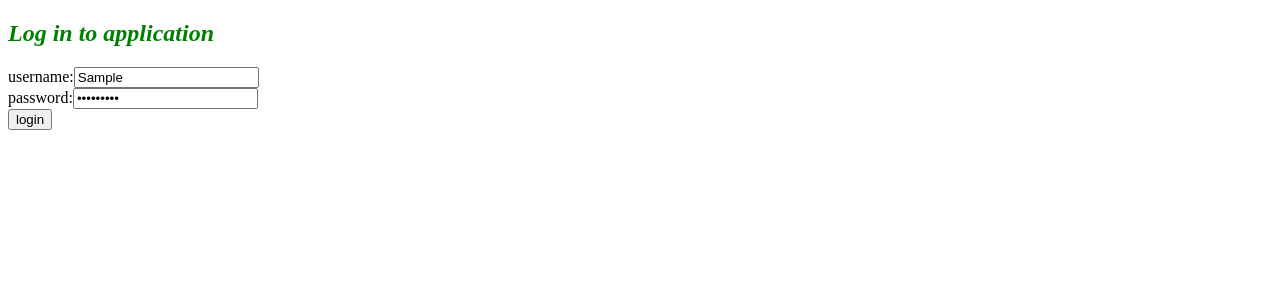
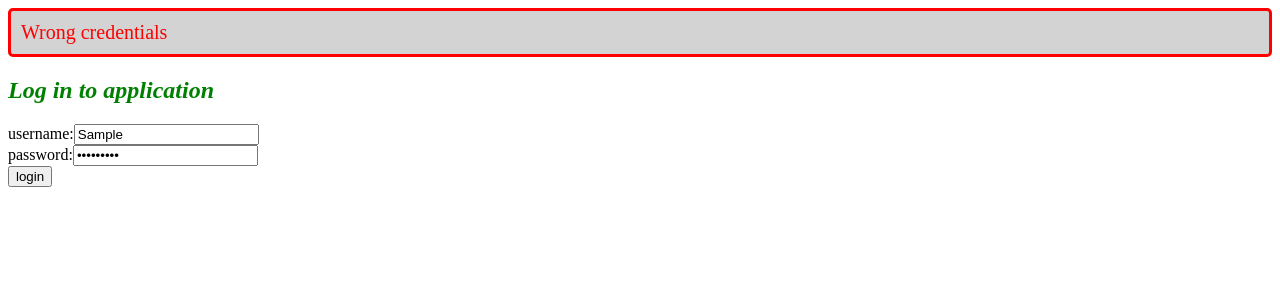
Before and after one commit to eliastakala/fullstack25, a React (Vite) app in the folder part5/bloglist-frontend/: page / in a window 1280 px wide. Both pictures are taken after typing "Sample", "Sample123" into the empty fields and a click on the button "login". Shown: the top 300 px of the page. Built offline with nearby package versions, Linux system fonts and the light colour scheme; no server answers.

Commit message:
7.10 done

```diff
--- a/part5/bloglist-frontend/package.json
+++ b/part5/bloglist-frontend/package.json
@@ -12,6 +12,7 @@
   },
   "dependencies": {
     "@reduxjs/toolkit": "^2.11.2",
+    "@tanstack/react-query": "^5.90.21",
     "axios": "^1.9.0",
     "react": "^19.1.0",
     "react-dom": "^19.1.0",
--- a/part5/bloglist-frontend/src/App.jsx
+++ b/part5/bloglist-frontend/src/App.jsx
@@ -1,25 +1,26 @@
-import { useState, useEffect } from "react";
+import { useState, useEffect, useReducer, useContext } from "react";
 import BlogForm from "./components/BlogForm";
 import Togglable from "./components/Togglable";
-import {
-  SuccessNotification,
-  ErrorNotification,
-} from "./components/Notification";
+import Notification from "./components/Notification";
 import blogService from "./services/blogs";
-import { setSuccessnotification } from './reducers/successnotificationReducer'
-import { setErrornotification } from './reducers/errornotificationReducer'
 import "./index.css";
-import { useDispatch, useSelector } from 'react-redux'
+import { useDispatch, useSelector } from "react-redux";
 import { initializeBlogs, appendBlog } from "./reducers/blogReducer";
 import BlogList from "./components/Bloglist";
 import { addUser, signIn, signOut } from "./reducers/userReducer";
+import { useQuery, useQueryClient, useMutation } from '@tanstack/react-query'
+import NotificationContext from "./NotificationContext";
 
 const App = () => {
-  const dispatch = useDispatch()
+  const dispatch = useDispatch();
 
-  const user = useSelector(state => {
-    return state.user
-  })
+  const user = useSelector((state) => {
+    return state.user;
+  });
+
+  // const queryClient = useQueryClient()
+  const { showNotification } = useContext(NotificationContext)
+
 
   const [username, setUsername] = useState("");
   const [password, setPassword] = useState("");
@@ -27,10 +28,10 @@ const App = () => {
 
   const addBlog = async (blogObject) => {
     try {
-      dispatch(appendBlog(blogObject))
-      dispatch(setSuccessnotification(`You created something ${blogObject.title}`, 5))
+      showNotification({ type: 'ADD', message: `You just created ${blogObject.title}`, messageType: 'success'}),
+      dispatch(appendBlog(blogObject));
     } catch {
-      dispatch(setErrornotification(`token expired`, 5))
+      showNotification({ type: 'ADD', message: `Token expired`, messageType: 'error'})
     }
   };
 
@@ -62,46 +63,40 @@ const App = () => {
   );
 
   useEffect(() => {
-    dispatch(initializeBlogs())
+    dispatch(initializeBlogs());
   }, [dispatch]);
 
   useEffect(() => {
     const loggedUserJSON = window.localStorage.getItem("loggedBlogappUser");
     if (loggedUserJSON && loggedUserJSON !== "null") {
-      console.log('loggedUserJSON', loggedUserJSON)
       const user = JSON.parse(loggedUserJSON);
-      dispatch(addUser(user))
-      blogService.setToken(user.token)
+      dispatch(addUser(user));
+      blogService.setToken(user.token);
     }
   }, []);
 
   const handleLogout = () => {
-    dispatch(signOut())
+    dispatch(signOut());
     window.localStorage.removeItem("loggedBlogappUser");
   };
 
   const handleLogin = async (event) => {
     event.preventDefault();
-    const result = await dispatch(signIn({ username, password }))
-    console.log('dispatch result:', result)
-    console.log('type:', typeof result)
     try {
-      const user = await dispatch(signIn({ username, password }))
+      const user = await dispatch(signIn({ username, password }));
       window.localStorage.setItem("loggedBlogappUser", JSON.stringify(user));
       blogService.setToken(user.token);
       setUsername("");
       setPassword("");
-      dispatch(setSuccessnotification(`Login successful`, 5))
-      console.log('user', user)
+      showNotification({ type: 'ADD', message: `Login successful`, messageType: 'success'})
     } catch {
-      dispatch(setErrornotification(`wrong credentials`, 5))
+      showNotification({ type: 'ADD', message: `Wrong credentials`, messageType: 'error'})
     }
   };
 
   return (
     <div>
-      <ErrorNotification />
-      <SuccessNotification />
+      <Notification />
       {!user && loginForm()}
       {user && (
         <div>
--- /dev/null
+++ b/part5/bloglist-frontend/src/NotificationContext.jsx
@@ -0,0 +1,40 @@
+import { createContext, useReducer } from 'react'
+
+const initialState = {
+    message: null,
+    messageType: null
+}
+
+const notificationReducer = (state, action) => {
+  switch (action.type) {
+    case 'ADD':
+      return {
+        message: action.message,
+        messageType: action.messageType
+      };
+    case 'REMOVE':
+      return initialState
+    default:
+      return state
+  }
+}
+
+const NotificationContext = createContext()
+
+export const NotificationContextProvider = (props) => {
+  const [ notification, notificationDispatch ] = useReducer(notificationReducer, initialState)
+  const showNotification = ({type, message, messageType}) => {
+    notificationDispatch({ type, message, messageType })
+    setTimeout(() => {
+      notificationDispatch({ type: 'REMOVE' })
+    }, 5000)
+  }
+
+  return (
+    <NotificationContext.Provider value={{ notification, showNotification }}>
+      {props.children}
+    </NotificationContext.Provider>
+  )
+}
+
+export default NotificationContext
--- a/part5/bloglist-frontend/src/components/BlogList.jsx
+++ b/part5/bloglist-frontend/src/components/BlogList.jsx
@@ -1,22 +1,28 @@
 import { useSelector, useDispatch } from "react-redux";
 import { voteForBlog, removeBlog } from "../reducers/blogReducer";
-import { setErrornotification } from "../reducers/errornotificationReducer";
-import { setSuccessnotification } from "../reducers/successnotificationReducer";
-
+import { useQuery, useQueryClient, useMutation } from '@tanstack/react-query'
+import { useContext } from "react";
 import Blog from "./Blog";
+import NotificationContext from "../NotificationContext";
 
 const BlogList = ({ user }) => {
+  const queryClient = useQueryClient()
+  const { showNotification } = useContext(NotificationContext)
+
   const dispatch = useDispatch();
   const blogs = useSelector((state) => {
     return state.blogs;
   });
 
   const like = ({ id }) => {
-    dispatch(voteForBlog(id));
+    try {
+      dispatch(voteForBlog(id));
+    } catch {
+      showNotification({ type: 'ADD', message: `blog already deleted`, messageType: 'error'})
+    }
   };
 
   const deleteBlog = ({ id }) => {
-    console.log('id poistamassa', id)
     const blogToDelete = blogs.find((n) => n.id === id)
     if (
       window.confirm(
@@ -25,9 +31,9 @@ const BlogList = ({ user }) => {
     ) {
       try {
         dispatch(removeBlog(id));
-        dispatch(setSuccessnotification(`Blog deleted`, 5));
+        showNotification({ type: 'ADD', message: `Blog deleted`, messageType: 'success'})
       } catch {
-        dispatch(setErrornotification(`token expired`, 5));
+        showNotification({ type: 'ADD', message: `Token expired`, messageType: 'error'})
       }
     }
   };
--- a/part5/bloglist-frontend/src/components/Notification.jsx
+++ b/part5/bloglist-frontend/src/components/Notification.jsx
@@ -1,25 +1,17 @@
-import { useSelector } from 'react-redux'
+import { useContext } from 'react'
+import NotificationContext from '../NotificationContext'
 
-export const SuccessNotification = () => {
-  const notification = useSelector(({ successnotification }) => {
-    return successnotification
-  })
-
-  if (!notification) {
+const Notification = () => {
+  const { notification } = useContext(NotificationContext)
+  if (notification.message === null) {
     return null
   }
 
-  return <div className="success">{notification}</div>;
-};
+  return (
+    <div className={notification.messageType}>
+      {notification.message}
+    </div>
+  )
+}
 
-export const ErrorNotification = () => {
-  const notification = useSelector(({ errornotification }) => {
-    return errornotification
-  })
-
-  if (!notification) {
-    return null
-  }
-
-  return <div className="error">{notification}</div>;
-};
+export default Notification
--- a/part5/bloglist-frontend/src/main.jsx
+++ b/part5/bloglist-frontend/src/main.jsx
@@ -1,11 +1,18 @@
 import ReactDOM from "react-dom/client";
 import { Provider } from 'react-redux'
-
+import { NotificationContextProvider } from './NotificationContext'
+import { QueryClient, QueryClientProvider } from '@tanstack/react-query'
 import App from "./App";
 import store from './store'
 
+const queryClient = new QueryClient()
+
 ReactDOM.createRoot(document.getElementById("root")).render(
   <Provider store={store}>
-    <App />
+    <QueryClientProvider client={queryClient}>
+      <NotificationContextProvider>
+        <App />
+      </NotificationContextProvider>
+    </QueryClientProvider>
   </Provider>
 );
--- a/part5/bloglist-frontend/src/reducers/blogReducer.js
+++ b/part5/bloglist-frontend/src/reducers/blogReducer.js
@@ -6,7 +6,6 @@ const blogSlice = createSlice({
   initialState: [],
   reducers: {
     createBlog(state, action) {
-      console.log("toimiiks tää ");
       state.push(action.payload)
     },
 
@@ -17,7 +16,6 @@ const blogSlice = createSlice({
         ...blogToChange,
         likes: blogToChange.likes + 1,
       };
-      console.log("entäs params", changedBlog);
       return state
         .map((blog) => (blog.id !== id ? blog : changedBlog))
         .sort((a, b) => b.likes - a.likes);
--- a/part5/bloglist-frontend/src/reducers/successnotificationReducer.js
+++ b/part5/bloglist-frontend/src/reducers/successnotificationReducer.js
@@ -1,4 +1,5 @@
 import { createSlice } from "@reduxjs/toolkit";
+
 
 const initialState = null;
 
--- a/part5/bloglist-frontend/src/reducers/userReducer.js
+++ b/part5/bloglist-frontend/src/reducers/userReducer.js
@@ -7,7 +7,6 @@ const loginSlice = createSlice({
   initialState: null,
   reducers: {
     setUser(state, action) {
-      console.log("toimiiks tää ", action.payload);
       return action.payload;
     },
   },
```
Also changed, not shown: 1 other file (tests, documents, lock files or other folders).
